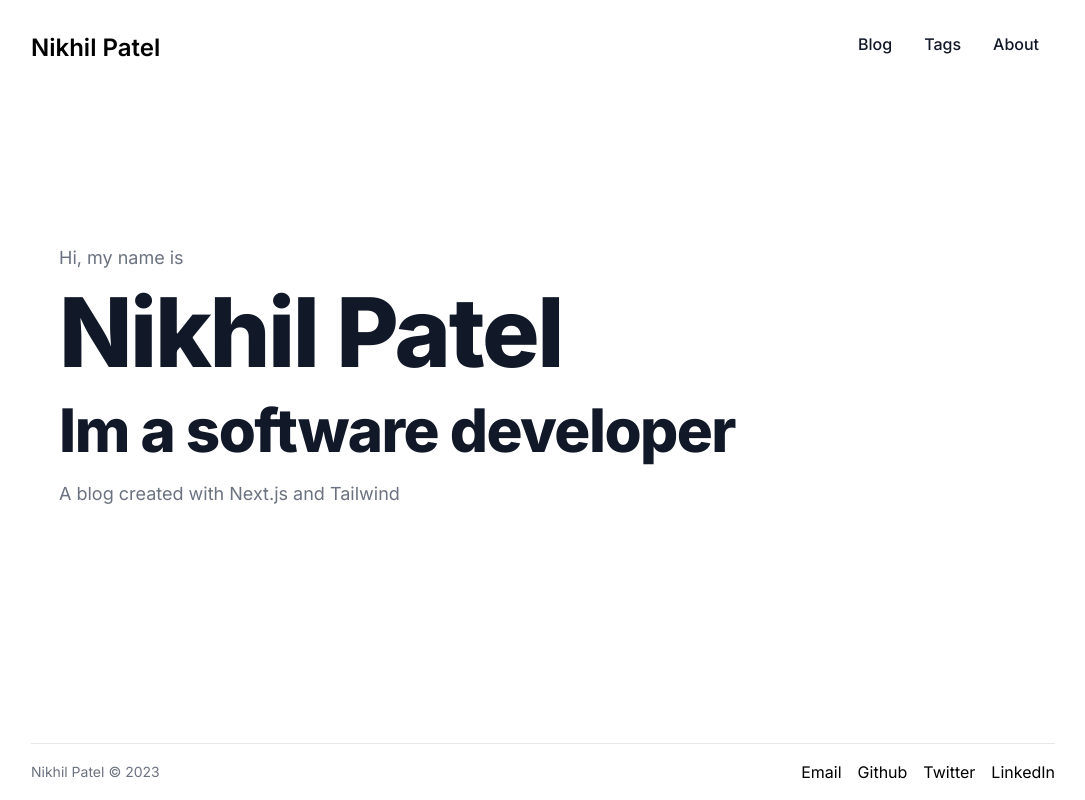
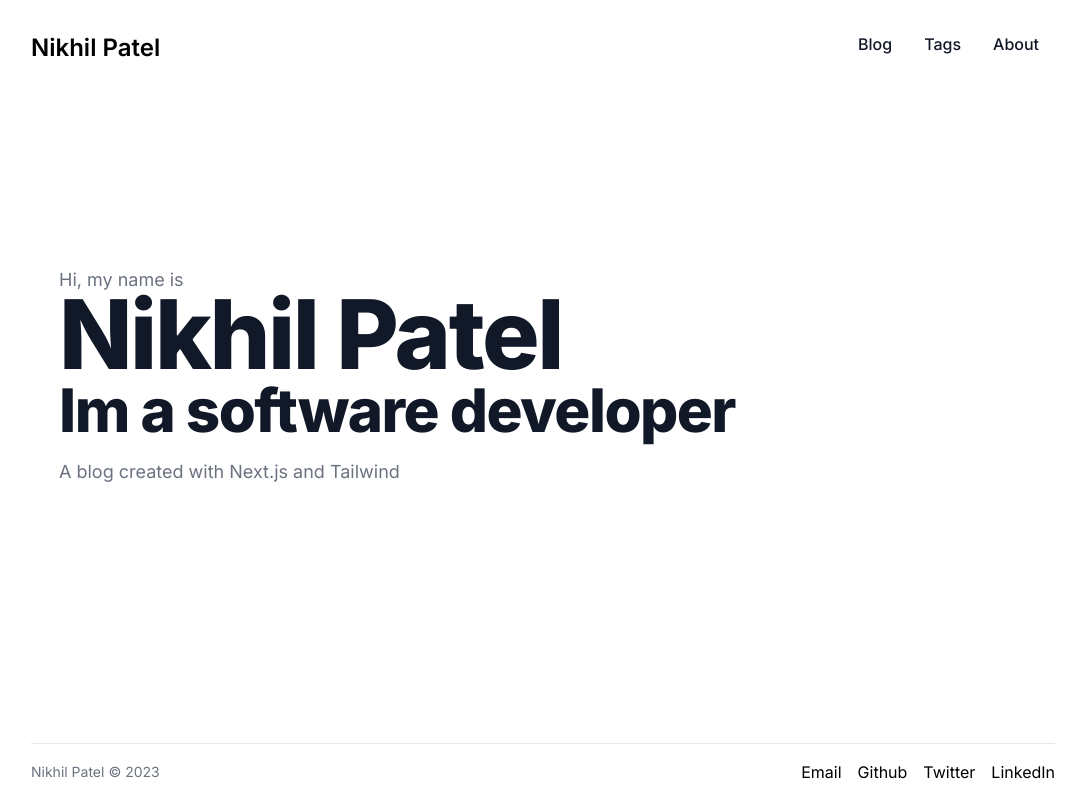
Before and after one commit to NikhilP99/nikhilpatel.tech, a Next.js app: page / in a window 1280 px wide. Shown: the whole page, without its empty margins (97-1182 px from the left). Built offline with nearby package versions, Linux system fonts and the light colour scheme.

Commit message:
Fixing line height

```diff
--- a/tailwind.config.js
+++ b/tailwind.config.js
@@ -5,6 +5,15 @@ module.exports = {
     './src/components/**/*.{js,ts,jsx,tsx,mdx}',
     './src/app/**/*.{js,ts,jsx,tsx,mdx}',
   ],
-  theme: {},
+  theme: {
+    extend: {
+      lineHeight: {
+        11: '2.75rem',
+        12: '3rem',
+        13: '3.25rem',
+        14: '3.5rem',
+      }
+    },
+  },
   plugins: [require('@tailwindcss/typography')],
 }
```
